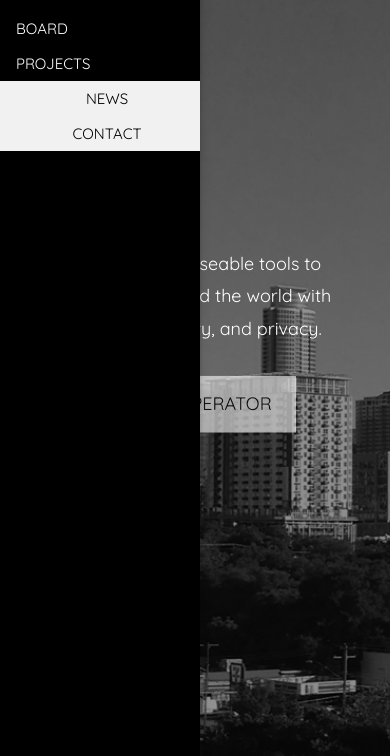
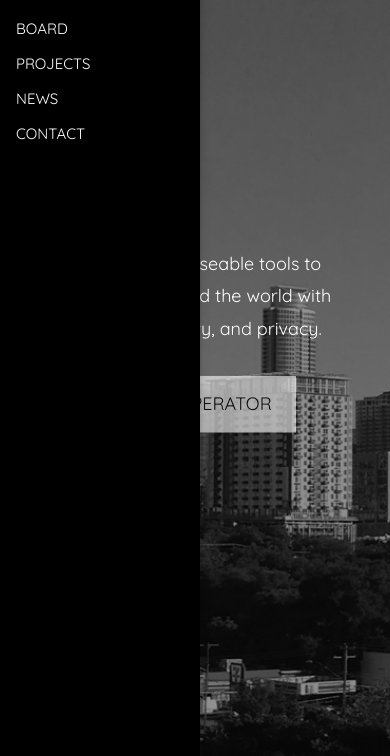
Before and after one commit to OperatorFoundation/OperatorFoundation, a plain HTML site: page public/index.html in a window 390 px wide. Both pictures are taken after a click on the link 351 px from the left and 37 px from the top of the page. Shown: the part 88-844 px from the top of the page. Drawn offline with Linux system fonts and the light colour scheme.

Commit message:
fixed class on mobile nabber

```diff
--- a/public/index.html
+++ b/public/index.html
@@ -52,9 +52,9 @@ body, html {
   <a href="#about" onclick="w3_close()">ABOUT</a>
   <a href="#team" onclick="w3_close()">BOARD</a>
   <a href="#work" onclick="w3_close()">PROJECTS</a>
-  <a href="https://medium.com/operatorfoundation" class="w3-bar-item w3-button">NEWS</a>
+  <a href="https://medium.com/operatorfoundation" onclick="w3_close()">NEWS</a>
 <!-- <a href="funding.html" class="w3-bar-item w3-button">FUNDING</a> -->
-  <a href="#contact" class="w3-bar-item w3-button">CONTACT</a>
+  <a href="#contact" onclick="w3_close()">CONTACT</a>
 </nav>
 
 <!-- Header with full-height image -->
```
